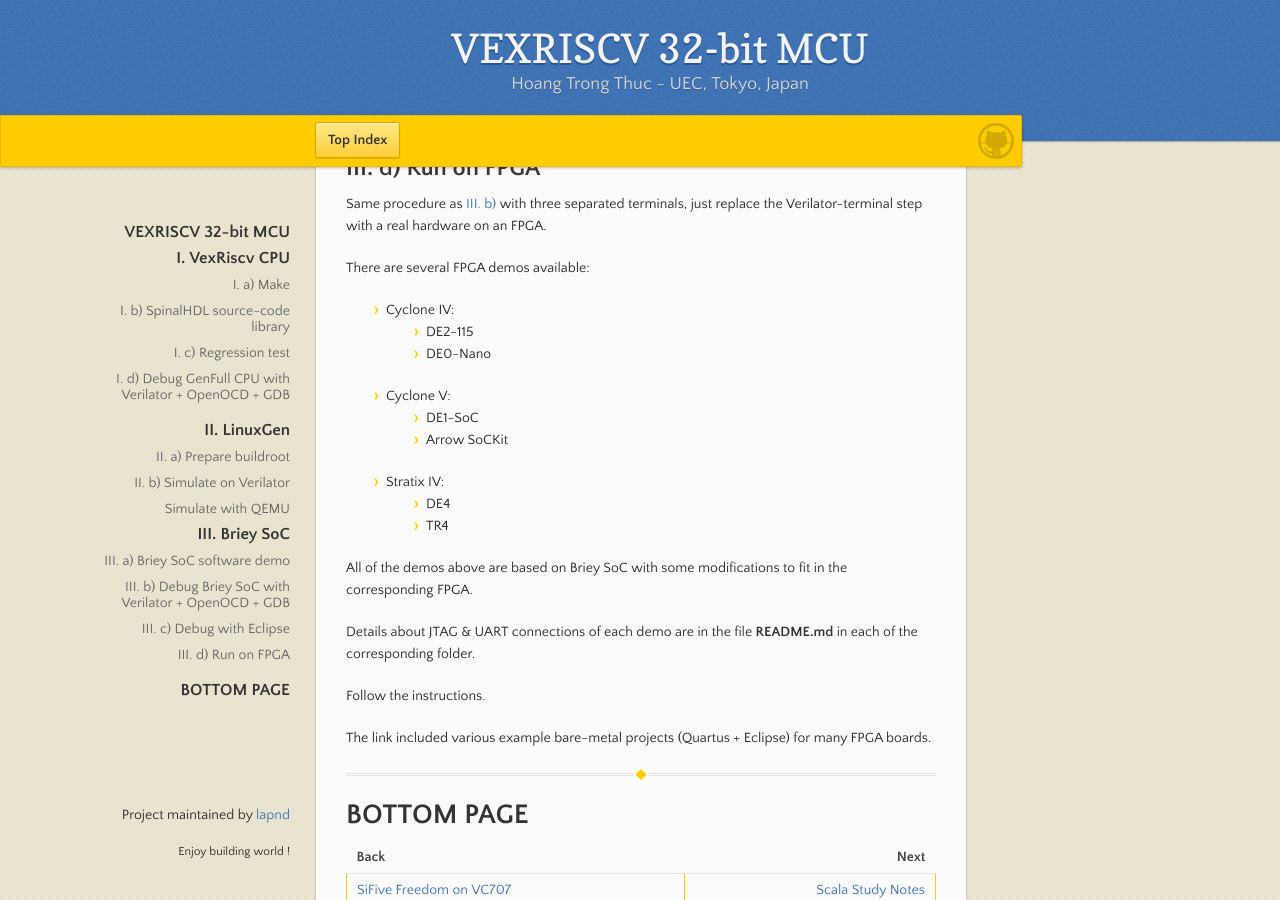
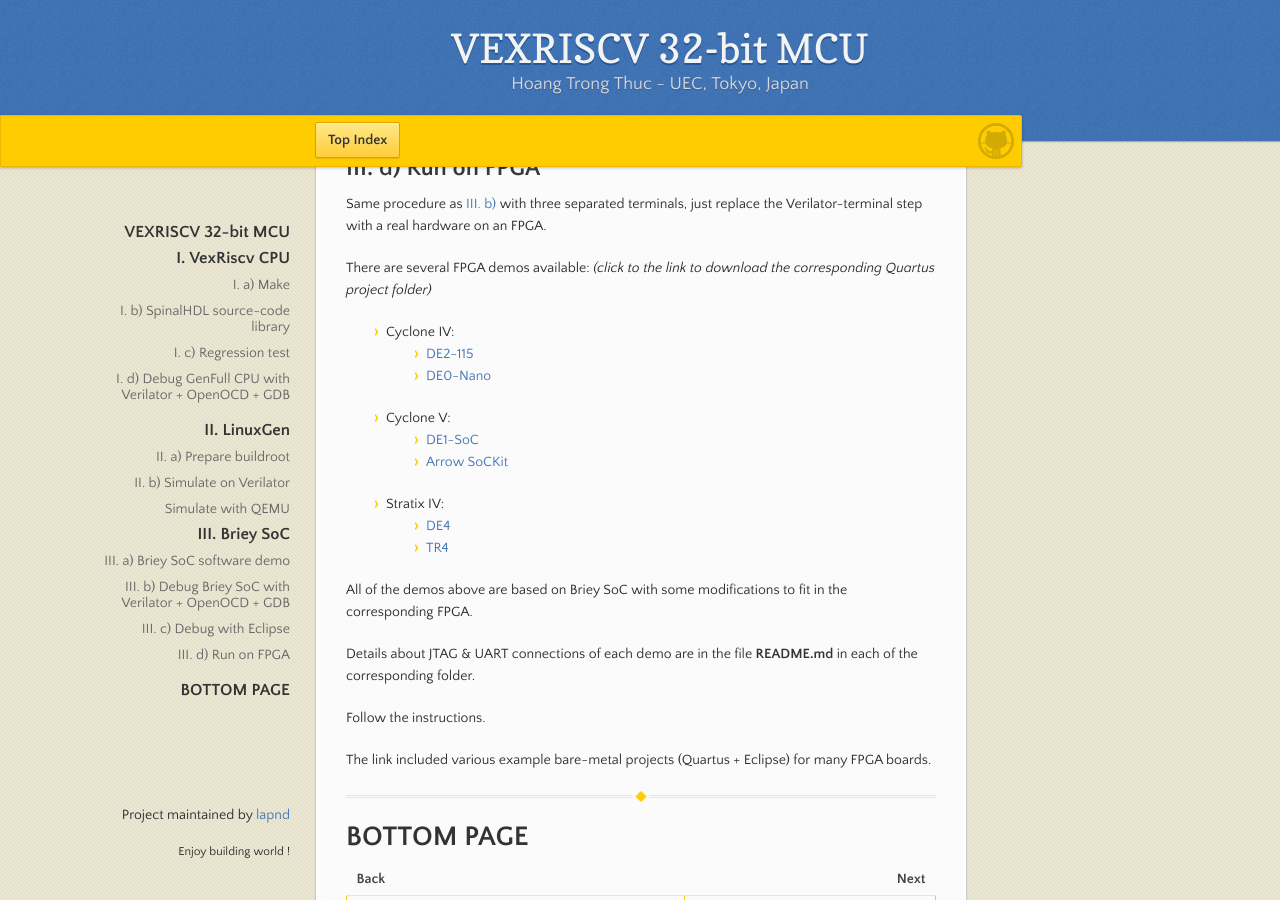
Before and after one commit to lapnd/httdes.github.io, a Jekyll site: the page built from vexriscv.md, in a window 1280 px wide and 900 px high, scrolled down 6314 px. Built offline with Jekyll 4.4.1, drawn with Linux system fonts in a browser that asks for light colours; our own code applies the rules of GitHub Pages for plain Markdown files.

Commit message:
Update vexriscv.md

```diff
--- a/vexriscv.md
+++ b/vexriscv.md
@@ -222,17 +222,17 @@ To debug the program:
 
 Same procedure as [III. b)](#iii-b-debug-briey-soc-with-verilator--openocd--gdb) with three separated terminals, just replace the Verilator-terminal step with a real hardware on an FPGA.
 
-There are several FPGA demos available:
+There are several FPGA demos available: *(click to the link to download the corresponding Quartus project folder)*
 
 * Cyclone IV:
-  * DE2-115
-  * DE0-Nano
+  * [DE2-115](./DE2_115.rar)
+  * [DE0-Nano](./DE0_nano.rar)
 * Cyclone V:
-  * DE1-SoC
-  * Arrow SoCKit
+  * [DE1-SoC](./DE1_SoC.rar)
+  * [Arrow SoCKit](./Arrow_SoCKit.rar)
 * Stratix IV:
-  * DE4
-  * TR4
+  * [DE4](./DE4.rar)
+  * [TR4](./TR4.rar)
 
 All of the demos above are based on Briey SoC with some modifications to fit in the corresponding FPGA.
 
```
